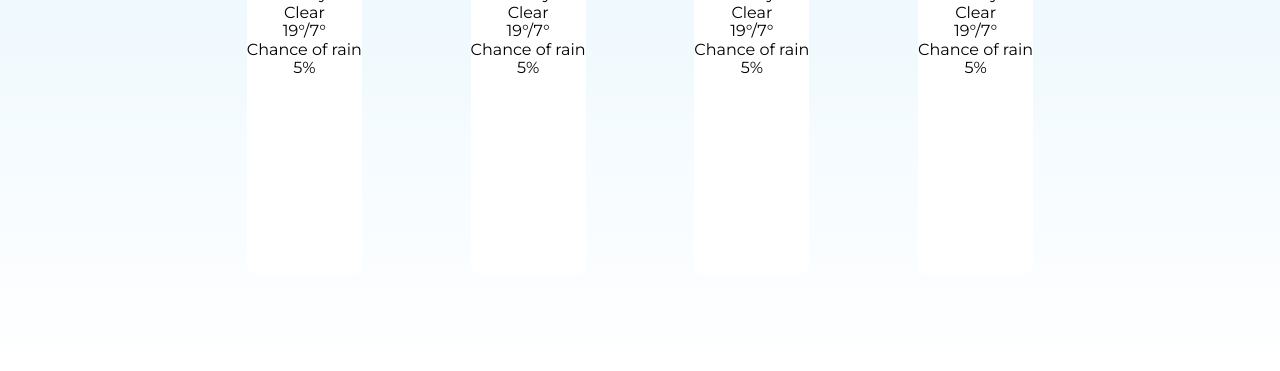
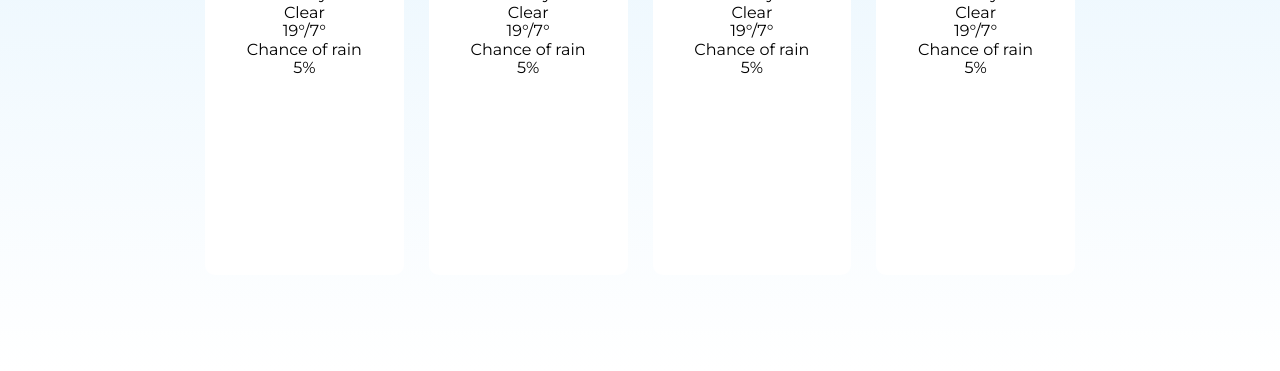
Before and after one commit to henrylin03/whats-the-weather, a website built with webpack: page src/index.html in a window 1280 px wide. Shown: the part 429-800 px from the top of the page. Built offline with nearby package versions, Linux system fonts and the light colour scheme.

Commit message:
stretch cards to be the full width of the grid cell

```diff
--- a/src/components/forecast/index.css
+++ b/src/components/forecast/index.css
@@ -2,7 +2,7 @@
   display: grid;
   grid-template-columns: repeat(4, 1fr);
   grid-template-rows: 1fr;
-  justify-items: center;
+  justify-items: stretch;
   text-align: center;
   gap: 25px;
 }
```
